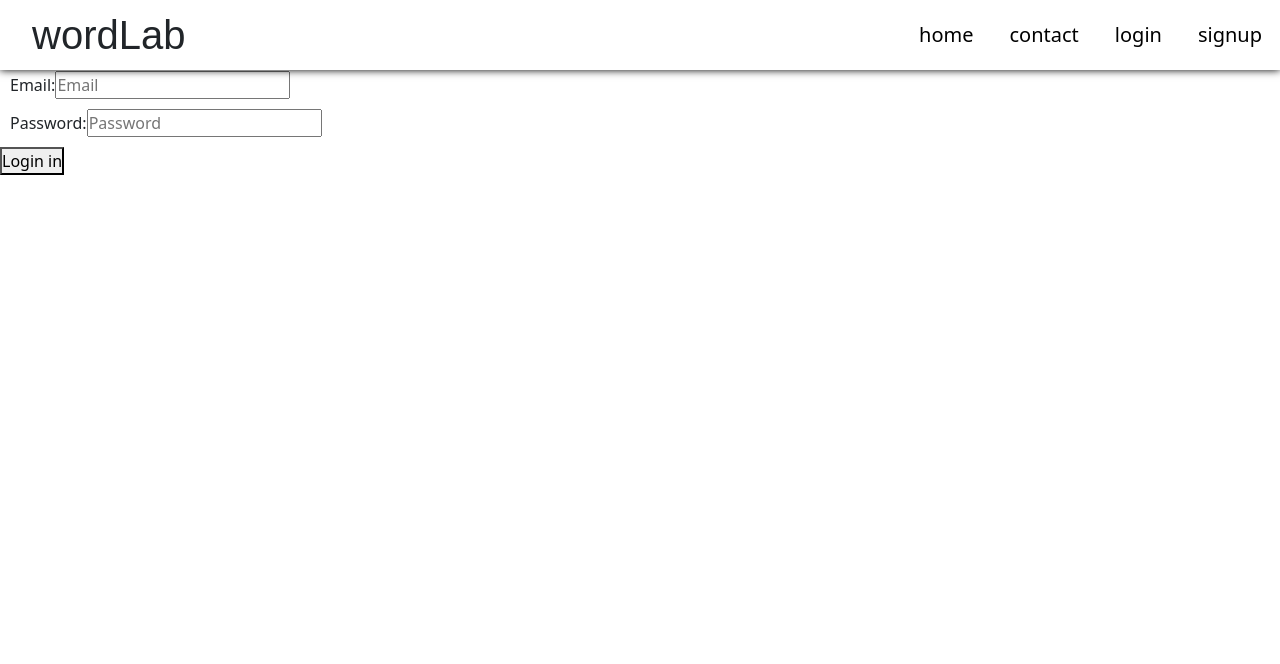
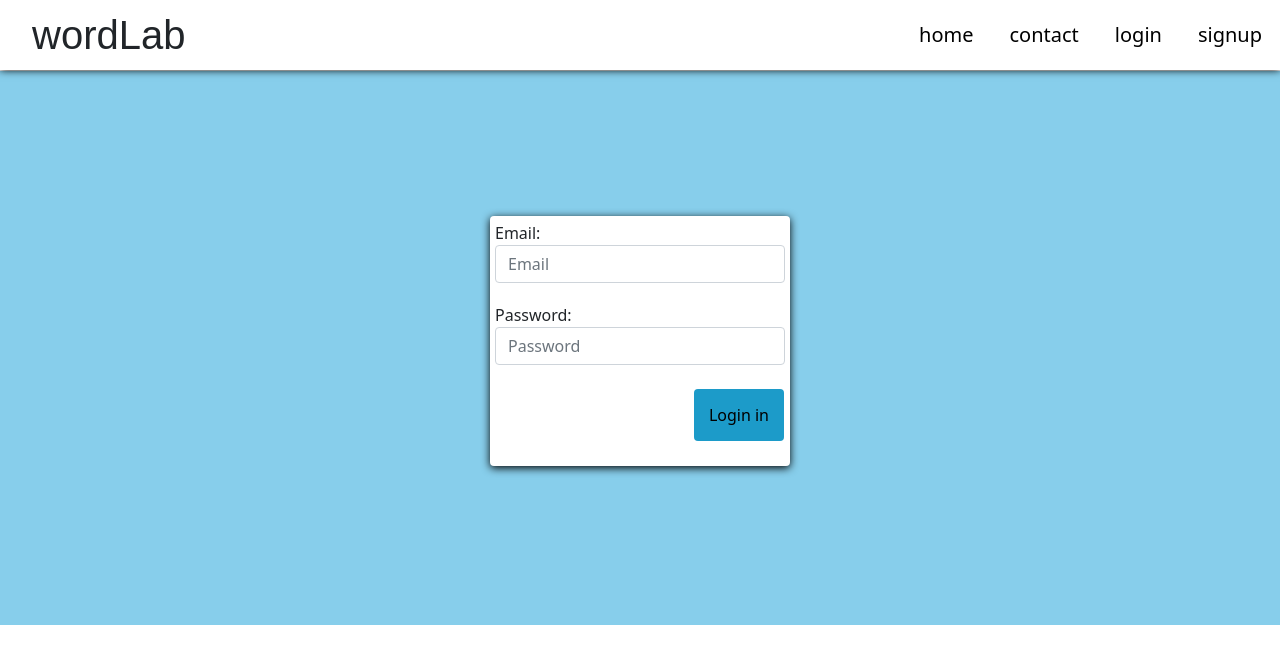
Before and after one commit to silentwolf-dev/wordlab-front-end, a React (Create React App) app: page /login in a window 1280 px wide. Shown: the top 664 px of the page. Built offline with nearby package versions, Linux system fonts and the light colour scheme.

Commit message:
login form

```diff
--- a/src/components/forms/LoginForm.jsx
+++ b/src/components/forms/LoginForm.jsx
@@ -1,19 +1,32 @@
+
 const LoginForm = ()=>{
     return(
         <div className="Login-form-container">
             <form className="Login-form">
-                <div className="form-group">
+                <div className="login-form-group">
                       <label htmlFor="">Email:</label>
-                      <input type="email" placeholder="Email" required/>
+                      <input
+                      className="form-control"
+                      type="email"
+                      placeholder="Email"
+                      required/>
                 </div>
 
-                <div className="form-group">
+                <div className="login-form-group">
                       <label htmlFor="">Password:</label>
-                      <input type="password" placeholder="Password" required/>
+                      <input
+                      className="form-control"
+                      type="password"
+                      placeholder="Password"
+                      required/>
                 </div>
+                <button
+                type="submit"
+                className="login-btn"
+                >
+                Login in
+                </button>
             </form>
-
-            <button type="submit">Login in</button>
         </div>
     )
 }
--- a/src/pages/Login.jsx
+++ b/src/pages/Login.jsx
@@ -1,4 +1,9 @@
+import '../styles/LoginForm.css'
+import '../styles/LoginPage.css'
+
+
 import LoginForm from "../components/forms/LoginForm";
+
 
 function Login(){
     return(
--- /dev/null
+++ b/src/styles/LoginForm.css
@@ -0,0 +1,37 @@
+.Login-form-container{
+    position: relative;
+    display: block;
+    width: fit-content;
+    height: fit-content;
+    margin: auto;
+}
+
+.Login-form {
+    background-color: white;
+    border-radius: 4px;
+    position: relative;
+    top: 145px;
+    box-shadow: 0px 2px 8px black;
+    width: 300px;
+    height: 250px;
+}
+
+.login-form-group {
+    margin-top: 10px;
+}
+
+.login-form-group {
+    padding: 5px;
+    margin-top: 10px;
+}
+
+.login-btn {
+    padding: 14px 15px;
+    outline: none;
+    border: none;
+    border-radius: 4px;
+    right: 6px;
+    bottom: 25px;
+    position:absolute;
+    background-color: #1c9bc9;
+}
--- /dev/null
+++ b/src/styles/LoginPage.css
@@ -0,0 +1,6 @@
+.Login-Page {
+    background-color: skyblue;
+    display: block;
+    width: 100%;
+    height: 554px;
+}
```
